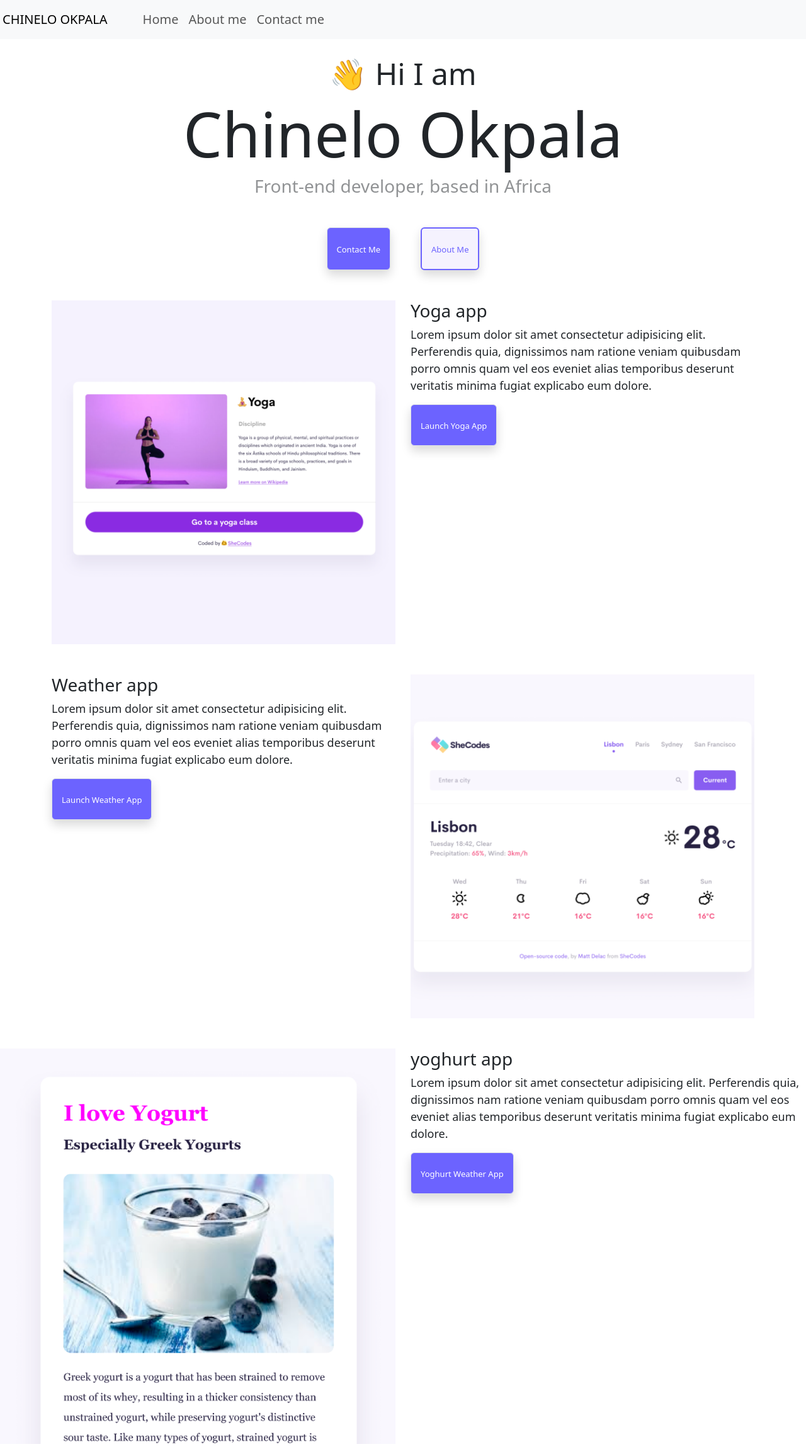
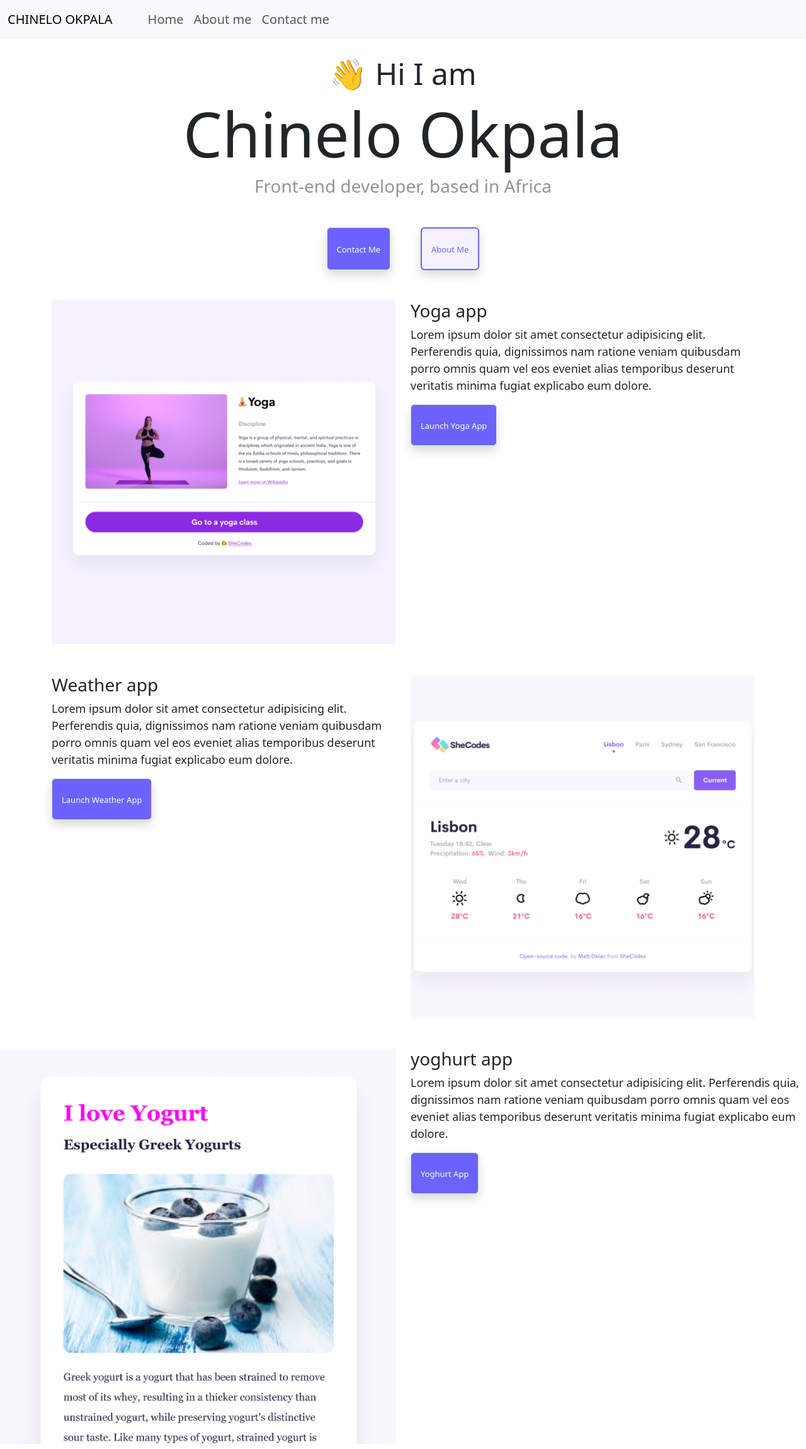
Before and after one commit to sophiapurple/week3MainProjectOnResponsiveness, a plain HTML site: page index.html in a window 1280 px wide. Shown: the whole page at 63% size. Drawn offline with nearby package versions, Linux system fonts and the light colour scheme; a web font is replaced by a local one.

Commit message:
re-aligned the nav in the html file

```diff
--- a/css/style.css
+++ b/css/style.css
@@ -65,6 +65,7 @@ p {
   color: red;
   text-decoration: none;
 }
+
 .navi-buttons {
   display: flex;
   justify-content: center;
--- a/index.html
+++ b/index.html
@@ -27,8 +27,8 @@
 
     <div class="container">
     <div class="main">
-    <nav class="navbar navbar-expand-lg navbar-light bg-light fixed-top">
-      <a class="navbar-brand text-uppercase font-weight-bold text-decoration-none text-black fs-5 ms-1 me-5 name" href="index.html" >Chinelo Okpala</a>
+    <nav class="navbar navbar-expand-lg navbar-light bg-light fixed-top pe-3">
+      <a class="navbar-brand text-uppercase font-weight-bold text-decoration-none text-black fs-5 ms-1 me-5 ps-2 name" href="index.html" >Chinelo Okpala</a>
       <button
         class="navbar-toggler"
         type="button"
@@ -89,7 +89,7 @@
      deserunt veritatis minima fugiat explicabo eum dolore.
     </p>
 <button type="button" class="btn primary-button round border shadow">
-  <a href="index.html"title="Click to download" class="text-decoration-none">Launch Yoga App</a></button>
+  <a href="/about.html#contact"title="contact us" class="text-decoration-none">Launch Yoga App</a></button>
 </div></div></div>
 
   <div class="row mt-5">
@@ -102,7 +102,7 @@
      deserunt veritatis minima fugiat explicabo eum dolore.
     </p>
 <button type="button" class="btn primary-button round border shadow">
-  <a href="index.html" class="text-decoration-none">Launch Weather App</a></button>
+  <a href="/" class="text-decoration-none" title="home-page">Launch Weather App</a></button>
 </div>
 
 
@@ -112,7 +112,7 @@
 </div>
 </div>
 
-<div class="row mt-5">
+<div class="row mt-5 mb-2">
      <div class="col-6">
 <img src="images/yoghurt.png" class="img-fluid "  alt="yoghurt picture">
 </div>
@@ -126,7 +126,7 @@
      deserunt veritatis minima fugiat explicabo eum dolore.
     </p>
 <button type="button" class="btn primary-button round border shadow">
-  <a href="index.html" title="Click to download" class="text-decoration-none">Yoghurt Weather App</a></button>
+  <a href="/about.html#contact" title="Place your order" class="text-decoration-none">Yoghurt App</a></button>
 </div></div>
 
 
```
